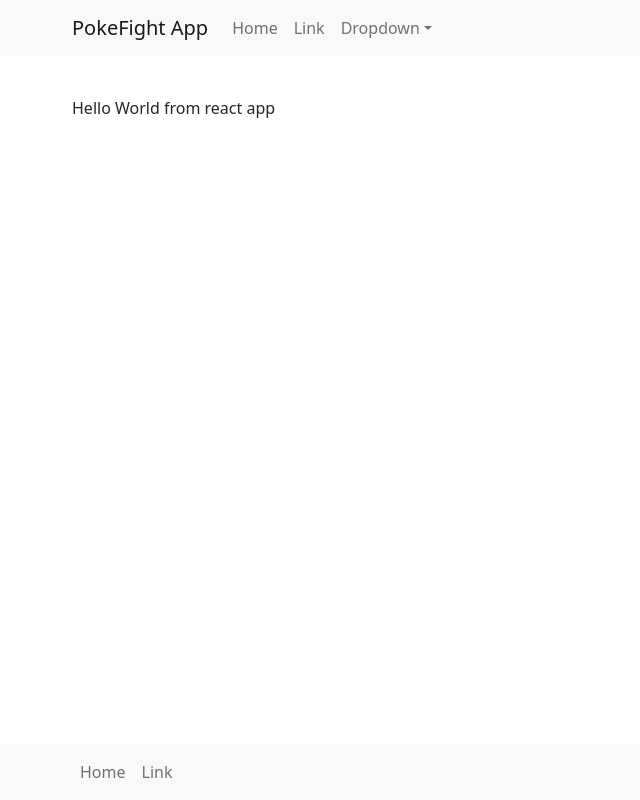
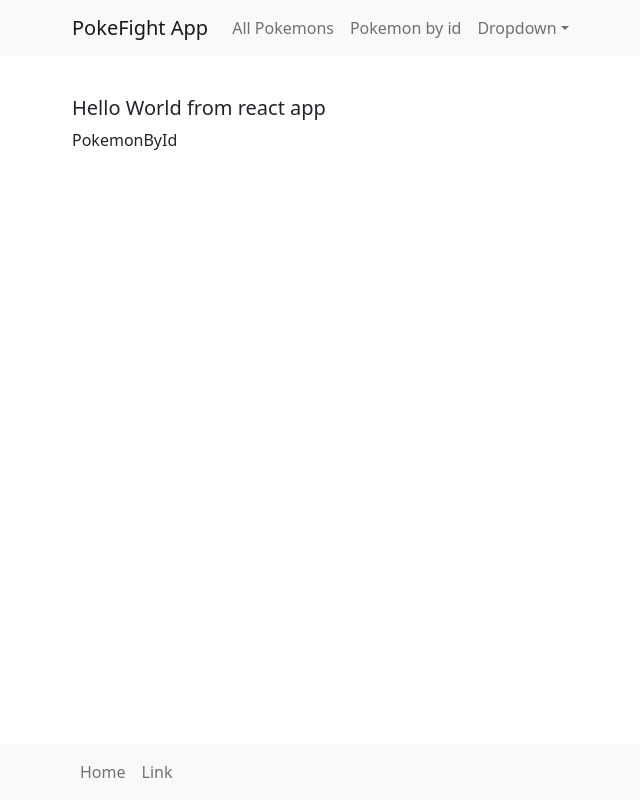
Before and after one commit to Monimrowka/PokeFight, a React (Create React App) app in the folder frontend/: page /pokemons/1 in a window 1280 px wide. Shown: the whole page, without its empty margins (10-650 px from the left). Built offline with nearby package versions, Linux system fonts and the light colour scheme.

Commit message:
basic routing

```diff
--- a/frontend/src/App.js
+++ b/frontend/src/App.js
@@ -1,14 +1,21 @@
 import Container from 'react-bootstrap/esm/Container';
+import { Route, Routes } from 'react-router-dom';
 import './App.css';
 import PokeFooter from './components/generalComponents/PokeFooter';
 import PokeHeader from './components/generalComponents/PokeHeader';
+import AllPokemons from './components/routeComponents/AllPokemons';
+import PokemonById from './components/routeComponents/PokemonById';
 
 function App() {
   return (
     <div className="App">
       <PokeHeader />
       <Container className='appContainer'>
-      Hello World from react app
+        <h5>Hello World from react app</h5>
+        <Routes>
+          <Route path="pokemons" element={<AllPokemons />} />
+          <Route path="pokemons/:id" element={<PokemonById />} />
+        </Routes>
       </Container>
       <PokeFooter />
     </div>
--- a/frontend/src/components/generalComponents/PokeHeader.js
+++ b/frontend/src/components/generalComponents/PokeHeader.js
@@ -7,12 +7,12 @@ export default function PokeHeader() {
   return (
     <Navbar className="sticky-top" bg="light" expand="lg">
       <Container>
-        <Navbar.Brand href="#home">PokeFight App</Navbar.Brand>
+        <Navbar.Brand href="/">PokeFight App</Navbar.Brand>
         <Navbar.Toggle aria-controls="basic-navbar-nav" />
         <Navbar.Collapse id="basic-navbar-nav">
           <Nav className="me-auto">
-            <Nav.Link href="#home">Home</Nav.Link>
-            <Nav.Link href="#link">Link</Nav.Link>
+            <Nav.Link href="pokemons">All Pokemons</Nav.Link>
+            <Nav.Link href="pokemons/:id">Pokemon by id</Nav.Link>
             <NavDropdown title="Dropdown" id="basic-nav-dropdown">
               <NavDropdown.Item href="#action/3.1">Action</NavDropdown.Item>
               <NavDropdown.Item href="#action/3.2">
--- /dev/null
+++ b/frontend/src/components/routeComponents/AllPokemons.js
@@ -0,0 +1,6 @@
+
+export default function AllPokemons() {
+  return (
+    <div>AllPokemons</div>
+  )
+}
--- /dev/null
+++ b/frontend/src/components/routeComponents/PokemonById.js
@@ -0,0 +1,6 @@
+
+export default function PokemonById() {
+  return (
+    <div>PokemonById</div>
+  )
+}
```
